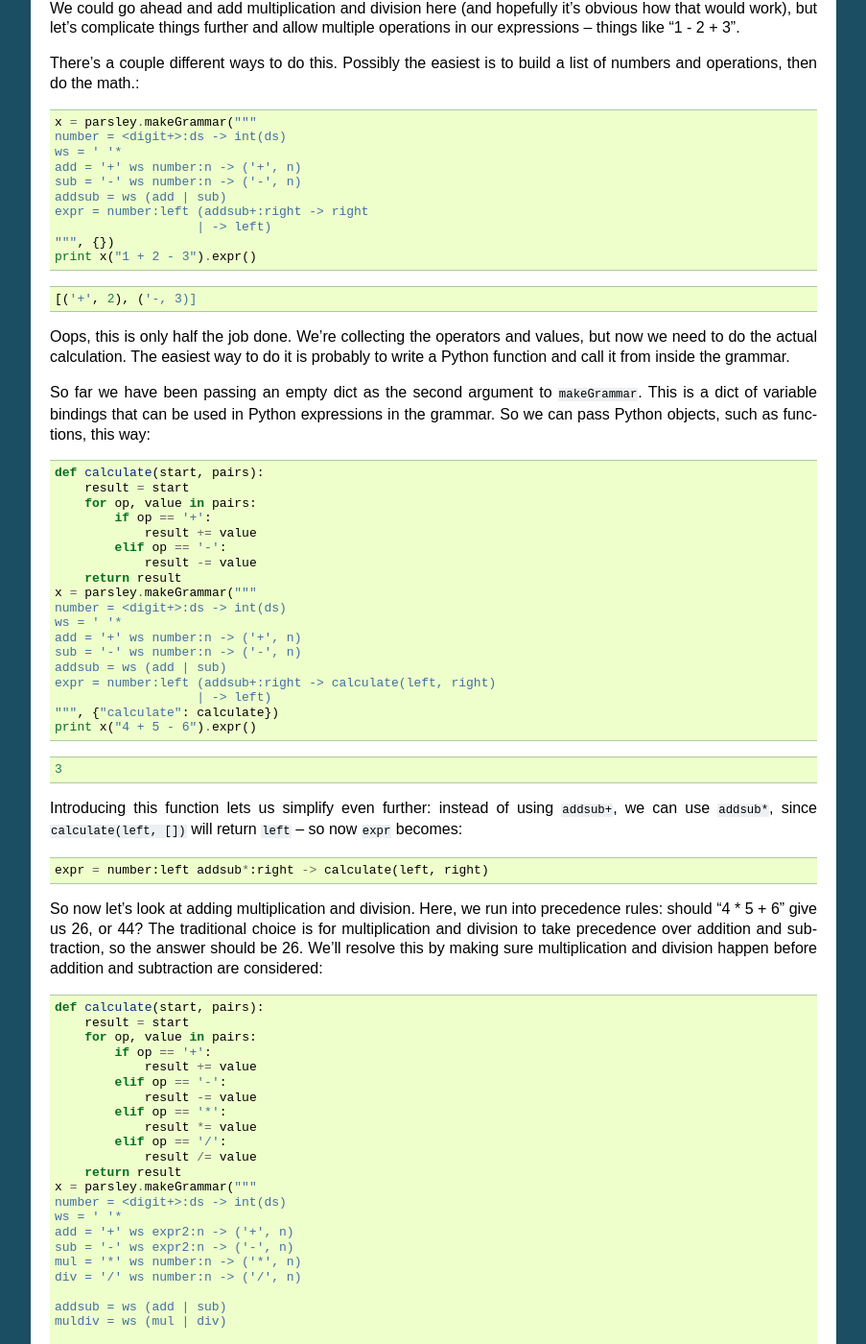
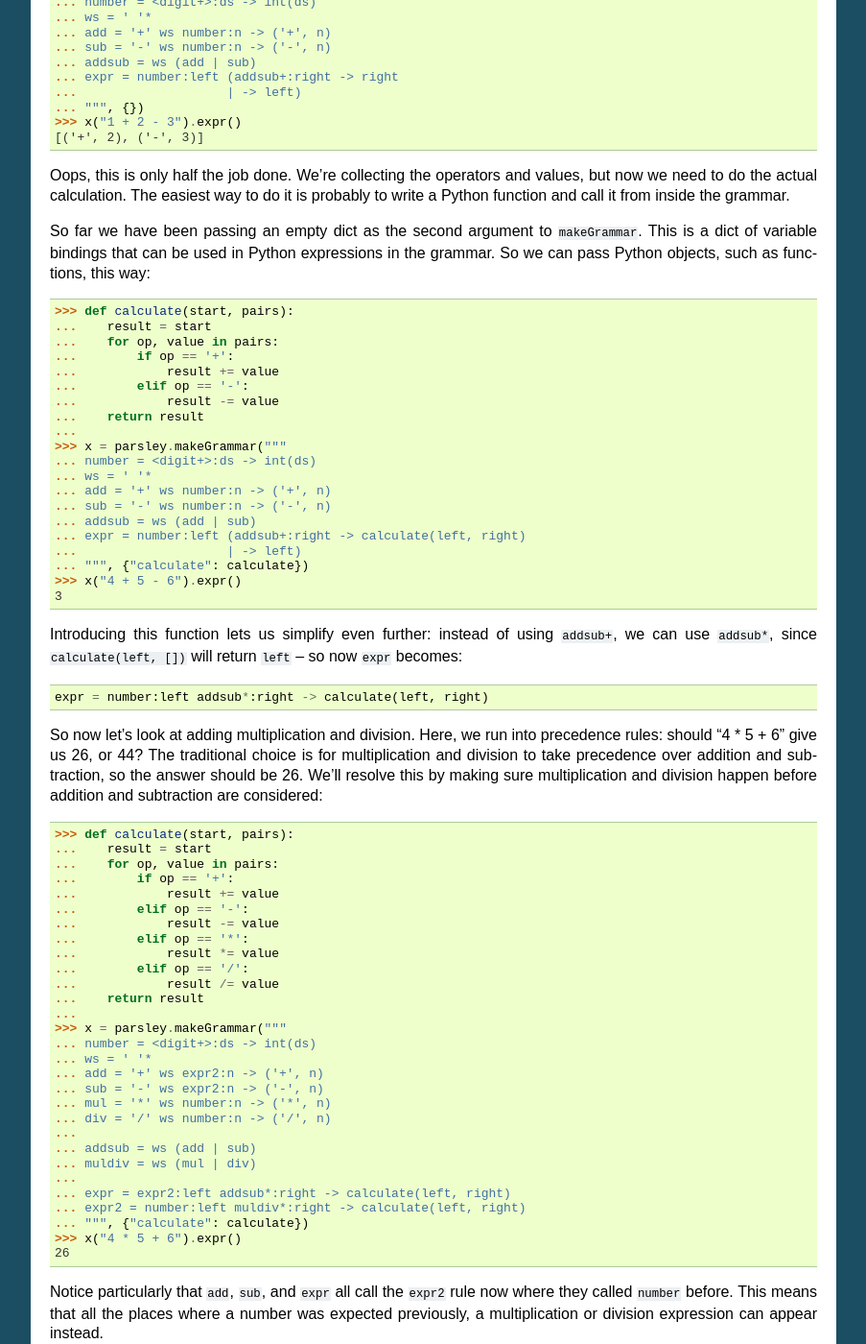
Before and after one commit to pyga/parsley, a Sphinx documentation site: the page built from doc/tutorial.rst, in a window 1280 px wide and 1400 px high, scrolled down 3422 px. Shown: the whole window at 96% size, without its empty margins (198-1101 px from the left). Built offline with Sphinx 7.4.7, drawn with Linux system fonts in a browser that asks for light colours; some of the changed text lies outside the part shown.

```diff
--- a/doc/extending.rst
+++ b/doc/extending.rst
@@ -7,7 +7,9 @@ Extending Grammars and Inheritance
 Another feature taken from OMeta is *grammar inheritance*. We can
 write a grammar with rules that override ones in a parent. If we load
 the grammar from our calculator tutorial as ``Calc``, we can extend it
-with some constants::
+with some constants:
+
+.. code:: python
 
     from parsley import makeGrammar
     import math
--- a/doc/terml.rst
+++ b/doc/terml.rst
@@ -10,7 +10,7 @@ trees.
 Creating Terms
 ==============
 
-::
+.. code:: python
 
     >>> from terml.nodes import termMaker as t
     >>> t.Term()
@@ -18,7 +18,7 @@ Creating Terms
 
 That's it! We've created an empty term, `Term`, with nothing inside.
 
-::
+.. code:: python
 
     >>> t.Num(1)
     term('Num(1)')
--- a/doc/tutorial.rst
+++ b/doc/tutorial.rst
@@ -12,15 +12,19 @@ Most Python programmers are familiar with regular expressions, as
 provided by Python's `re` module. To use it, you provide a string that
 describes the pattern you want to match, and your input.
 
-For example::
+For example:
+
+.. code:: python
 
     >>> import re
     >>> x = re.compile("a(b|c)d+e")
     >>> x.match("abddde")
-    <_sre.SRE_Match object at 0x7f587af54af8>
+    <_sre.SRE_Match object...>
 
 
-You can do exactly the same sort of thing in Parsley::
+You can do exactly the same sort of thing in Parsley:
+
+.. code:: python
 
     >>> import parsley
     >>> x = parsley.makeGrammar("foo = 'a' ('b' | 'c') 'd'+ 'e'", {})
@@ -49,7 +53,9 @@ Calling `match` for a regular expression returns a match object if the
 match succeeds or None if it fails. Parsley parsers return the value
 of last expression in the rule. Behind the scenes, Parsley turns each
 rule in your grammar into Python methods. In pseudo-Python code, it
-looks something like this::
+looks something like this:
+
+.. code:: python
 
     def foo(self):
         match('a')
@@ -75,16 +81,15 @@ Since these rules just turn into Python code eventually, we can stick
 some Python code into them ourselves. This is particularly useful for
 changing the return value of a rule. The Parsley expression for this
 is `->`. We can also bind the results of expressions to variable names
-and use them in Python code. So things like this are possible::
+and use them in Python code. So things like this are possible:
 
-    x = parsley.makeGrammar("""
-    foo = 'a':one baz:two 'd'+ 'e' -> (one, two)
-    baz = 'b' | 'c'
-    """, {})
-    print x("abdde").foo()
+.. code:: python
 
-::
-
+    >>> x = parsley.makeGrammar("""
+    ... foo = 'a':one baz:two 'd'+ 'e' -> (one, two)
+    ... baz = 'b' | 'c'
+    ... """, {})
+    >>> x("abdde").foo()
     ('a', 'b')
 
 Literal match expressions like `'a'` return the character they
@@ -114,31 +119,27 @@ with '+', and a specific number of times with '{n, m}' or just
 '{n}'. Since all expressions in Parsley return a value, these
 repetition operators return a list containing each match they made.
 
-::
+.. code:: python
 
-    x = parsley.makeGrammar("""
-    digit = anything:x ?(x in '0123456789') -> x
-    number = digit+
-    """, {})
-    print x("314159").number()
-
-::
-
+    >>> x = parsley.makeGrammar("""
+    ... digit = anything:x ?(x in '0123456789') -> x
+    ... number = digit+
+    ... """, {})
+    >>> x("314159").number()
     ['3', '1', '4', '1', '5', '9']
 
 The `number` rule repeatedly matches `digit` and collects the matches
 into a list. This gets us part way to turning a string like `314159`
 into an integer. All we need now is to turn the list back into a
-string and call `int()`::
+string and call `int()`:
 
-    x = parsley.makeGrammar("""
-    digit = anything:x ?(x in '0123456789') -> x
-    number = digit+:ds -> int(''.join(ds))
-    """, {})
-    print x("8675309").number()
+.. code:: python
 
-::
-
+    >>> x = parsley.makeGrammar("""
+    ... digit = anything:x ?(x in '0123456789') -> x
+    ... number = digit+:ds -> int(''.join(ds))
+    ... """, {})
+    >>> x("8675309").number()
     8675309
 
 Collecting Chunks Of Input
@@ -148,16 +149,15 @@ If it seemed kind of strange to break our input string up into a list
 and then reassemble it into a string using `join`, you're not
 alone. Parsley has a shortcut for this since it's a common case: you
 can use `<>` around a rule to make it return the slice of input it
-consumes, ignoring the actual return value of the rule. For example::
+consumes, ignoring the actual return value of the rule. For example:
 
-    x = parsley.makeGrammar("""
-    digit = anything:x ?(x in '0123456789')
-    number = <digit+>:ds -> int(ds)
-    """, {})
-    print x("11235").number()
+.. code:: python
 
-::
-
+    >>> x = parsley.makeGrammar("""
+    ... digit = anything:x ?(x in '0123456789')
+    ... number = <digit+>:ds -> int(ds)
+    ... """, {})
+    >>> x("11235").number()
     11235
 
 Here, `<digit+>` returns the string `"11235"`, since that's the
@@ -172,20 +172,18 @@ Building A Calculator
 
 Now let's look at using these rules in a more complicated parser. We
 have support for parsing numbers; let's do addition, as well.
-::
 
-    x = parsley.makeGrammar("""
-    digit = anything:x ?(x in '0123456789')
-    number = <digit+>:ds -> int(ds)
-    expr = number:left ( '+' number:right -> left + right
-                       | -> left)
-    """, {})
-    print x("17+34").expr()
-    print x("18").expr()
+.. code:: python
 
-::
-
+    >>> x = parsley.makeGrammar("""
+    ... digit = anything:x ?(x in '0123456789')
+    ... number = <digit+>:ds -> int(ds)
+    ... expr = number:left ( '+' number:right -> left + right
+    ...                    | -> left)
+    ... """, {})
+    >>> x("17+34").expr()
     51
+    >>> x("18").expr()
     18
 
 Parentheses group expressions just like in Python. the '`|`' operator
@@ -231,22 +229,21 @@ things further and allow multiple operations in our expressions --
 things like "1 - 2 + 3".
 
 There's a couple different ways to do this. Possibly the easiest is to
-build a list of numbers and operations, then do the math.::
+build a list of numbers and operations, then do the math.:
 
-    x = parsley.makeGrammar("""
-    number = <digit+>:ds -> int(ds)
-    ws = ' '*
-    add = '+' ws number:n -> ('+', n)
-    sub = '-' ws number:n -> ('-', n)
-    addsub = ws (add | sub)
-    expr = number:left (addsub+:right -> right
-                       | -> left)
-    """, {})
-    print x("1 + 2 - 3").expr()
+.. code:: python
 
-::
-
-    [('+', 2), ('-, 3)]
+    >>> x = parsley.makeGrammar("""
+    ... number = <digit+>:ds -> int(ds)
+    ... ws = ' '*
+    ... add = '+' ws number:n -> ('+', n)
+    ... sub = '-' ws number:n -> ('-', n)
+    ... addsub = ws (add | sub)
+    ... expr = number:left (addsub+:right -> right
+    ...                    | -> left)
+    ... """, {})
+    >>> x("1 + 2 - 3").expr()
+    [('+', 2), ('-', 3)]
 
 Oops, this is only half the job done. We're collecting the operators
 and values, but now we need to do the actual calculation. The easiest
@@ -256,31 +253,30 @@ inside the grammar.
 So far we have been passing an empty dict as the second argument to
 ``makeGrammar``. This is a dict of variable bindings that can be used
 in Python expressions in the grammar. So we can pass Python objects,
-such as functions, this way::
+such as functions, this way:
 
-    def calculate(start, pairs):
-        result = start
-        for op, value in pairs:
-            if op == '+':
-                result += value
-            elif op == '-':
-                result -= value
-        return result
-    x = parsley.makeGrammar("""
-    number = <digit+>:ds -> int(ds)
-    ws = ' '*
-    add = '+' ws number:n -> ('+', n)
-    sub = '-' ws number:n -> ('-', n)
-    addsub = ws (add | sub)
-    expr = number:left (addsub+:right -> calculate(left, right)
-                       | -> left)
-    """, {"calculate": calculate})
-    print x("4 + 5 - 6").expr()
+.. code:: python
 
-::
-
+    >>> def calculate(start, pairs):
+    ...    result = start
+    ...    for op, value in pairs:
+    ...        if op == '+':
+    ...            result += value
+    ...        elif op == '-':
+    ...            result -= value
+    ...    return result
+    ...
+    >>> x = parsley.makeGrammar("""
+    ... number = <digit+>:ds -> int(ds)
+    ... ws = ' '*
+    ... add = '+' ws number:n -> ('+', n)
+    ... sub = '-' ws number:n -> ('-', n)
+    ... addsub = ws (add | sub)
+    ... expr = number:left (addsub+:right -> calculate(left, right)
+    ...                    | -> left)
+    ... """, {"calculate": calculate})
+    >>> x("4 + 5 - 6").expr()
     3
-
 
 Introducing this function lets us simplify even further: instead of
 using ``addsub+``, we can use ``addsub*``, since ``calculate(left, [])``
@@ -294,38 +290,38 @@ into precedence rules: should "4 * 5 + 6" give us 26, or 44? The
 traditional choice is for multiplication and division to take
 precedence over addition and subtraction, so the answer should
 be 26. We'll resolve this by making sure multiplication and division
-happen before addition and subtraction are considered::
+happen before addition and subtraction are considered:
 
-    def calculate(start, pairs):
-        result = start
-        for op, value in pairs:
-            if op == '+':
-                result += value
-            elif op == '-':
-                result -= value
-            elif op == '*':
-                result *= value
-            elif op == '/':
-                result /= value
-        return result
-    x = parsley.makeGrammar("""
-    number = <digit+>:ds -> int(ds)
-    ws = ' '*
-    add = '+' ws expr2:n -> ('+', n)
-    sub = '-' ws expr2:n -> ('-', n)
-    mul = '*' ws number:n -> ('*', n)
-    div = '/' ws number:n -> ('/', n)
+.. code:: python
 
-    addsub = ws (add | sub)
-    muldiv = ws (mul | div)
-
-    expr = expr2:left addsub*:right -> calculate(left, right)
-    expr2 = number:left muldiv*:right -> calculate(left, right)
-    """, {"calculate": calculate})
-    print x("4 * 5 + 6").expr()
-
-::
-
+    >>> def calculate(start, pairs):
+    ...    result = start
+    ...    for op, value in pairs:
+    ...        if op == '+':
+    ...            result += value
+    ...        elif op == '-':
+    ...            result -= value
+    ...        elif op == '*':
+    ...            result *= value
+    ...        elif op == '/':
+    ...            result /= value
+    ...    return result
+    ...
+    >>> x = parsley.makeGrammar("""
+    ... number = <digit+>:ds -> int(ds)
+    ... ws = ' '*
+    ... add = '+' ws expr2:n -> ('+', n)
+    ... sub = '-' ws expr2:n -> ('-', n)
+    ... mul = '*' ws number:n -> ('*', n)
+    ... div = '/' ws number:n -> ('/', n)
+    ...
+    ... addsub = ws (add | sub)
+    ... muldiv = ws (mul | div)
+    ...
+    ... expr = expr2:left addsub*:right -> calculate(left, right)
+    ... expr2 = number:left muldiv*:right -> calculate(left, right)
+    ... """, {"calculate": calculate})
+    >>> x("4 * 5 + 6").expr()
     26
 
 Notice particularly that ``add``, ``sub``, and ``expr`` all call the
@@ -340,41 +336,37 @@ write "4 * (5 + 6)" when you do want 44. We'll do this by adding a
 parentheses, and replace existing calls to ``number`` with calls to
 ``value``.
 
-::
+.. code:: python
 
-    def calculate(start, pairs):
-        result = start
-        for op, value in pairs:
-            if op == '+':
-                result += value
-            elif op == '-':
-                result -= value
-            elif op == '*':
-                result *= value
-            elif op == '/':
-                result /= value
-        return result
-    x = parsley.makeGrammar("""
-    number = <digit+>:ds -> int(ds)
-    parens = '(' ws expr:e ws ')' -> e
-    value = number | parens
-    ws = ' '*
-    add = '+' ws expr2:n -> ('+', n)
-    sub = '-' ws expr2:n -> ('-', n)
-    mul = '*' ws value:n -> ('*', n)
-    div = '/' ws value:n -> ('/', n)
-
-    addsub = ws (add | sub)
-    muldiv = ws (mul | div)
-
-    expr = expr2:left addsub*:right -> calculate(left, right)
-    expr2 = value:left muldiv*:right -> calculate(left, right)
-    """, {"calculate": calculate})
-
-    print x("4 * (5 + 6) + 1").expr()
-
-::
-
+    >>> def calculate(start, pairs):
+    ...    result = start
+    ...    for op, value in pairs:
+    ...        if op == '+':
+    ...            result += value
+    ...        elif op == '-':
+    ...            result -= value
+    ...        elif op == '*':
+    ...            result *= value
+    ...        elif op == '/':
+    ...            result /= value
+    ...    return result
+    >>> x = parsley.makeGrammar("""
+    ... number = <digit+>:ds -> int(ds)
+    ... parens = '(' ws expr:e ws ')' -> e
+    ... value = number | parens
+    ... ws = ' '*
+    ... add = '+' ws expr2:n -> ('+', n)
+    ... sub = '-' ws expr2:n -> ('-', n)
+    ... mul = '*' ws value:n -> ('*', n)
+    ... div = '/' ws value:n -> ('/', n)
+    ...
+    ... addsub = ws (add | sub)
+    ... muldiv = ws (mul | div)
+    ...
+    ... expr = expr2:left addsub*:right -> calculate(left, right)
+    ... expr2 = value:left muldiv*:right -> calculate(left, right)
+    ... """, {"calculate": calculate})
+    >>> x("4 * (5 + 6) + 1").expr()
     45
 
 And there you have it: a four-function calculator with precedence and
--- a/doc/tutorial3.rst
+++ b/doc/tutorial3.rst
@@ -130,7 +130,9 @@ An example of wrapping a sender factory:
 .. literalinclude:: _static/listings/tutorial3-netstring-reversal.py
    :pyobject: NetstringReversalWrapper
 
-And then, constructing the Protocol::
+And then, constructing the Protocol:
+
+.. code:: python
 
   NetstringProtocol = makeProtocol(
       grammar,
```
Also changed, not shown: 2 other files.
